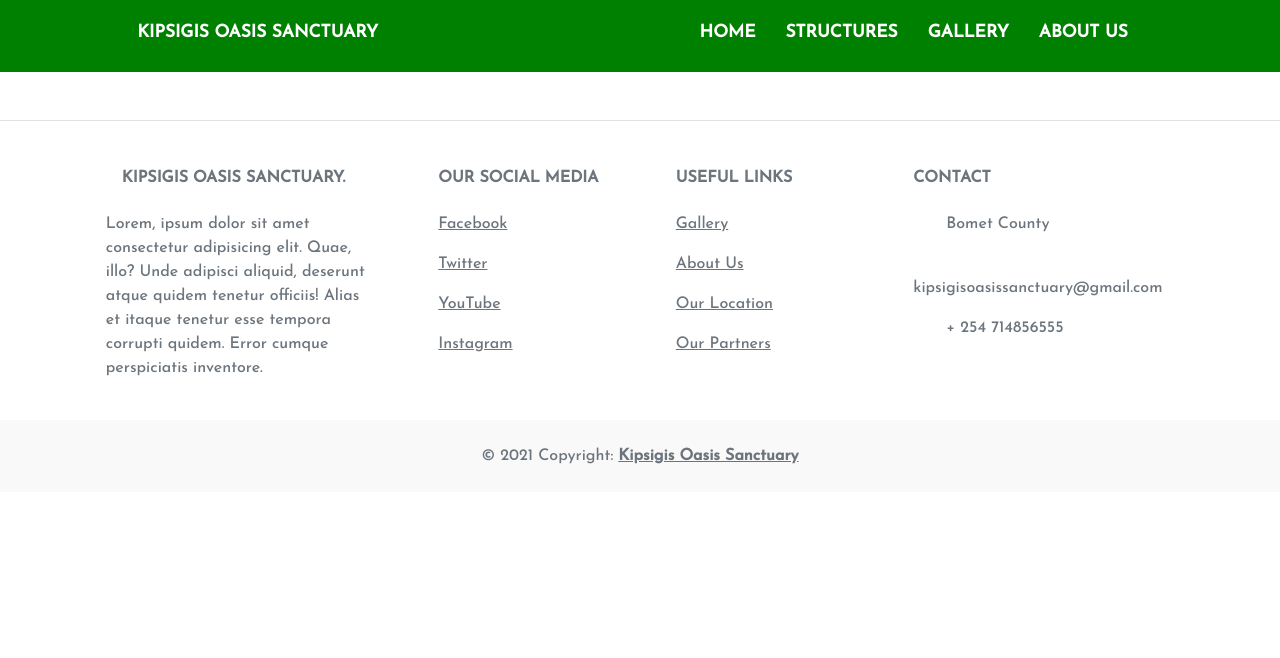
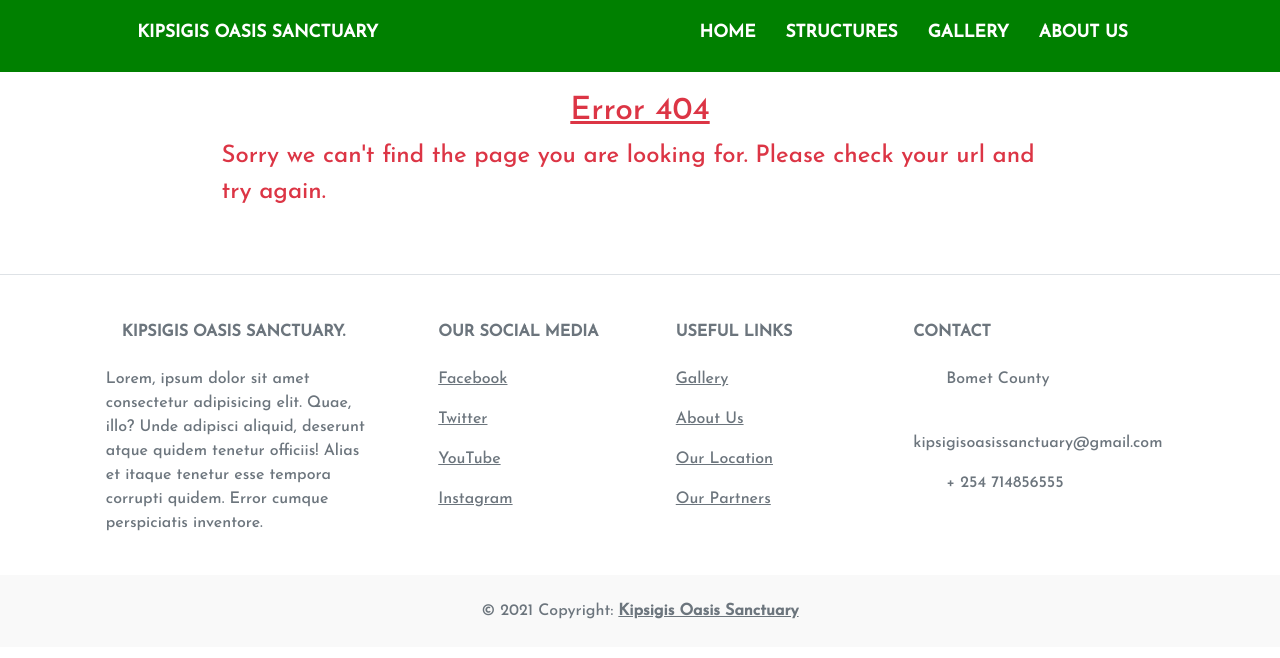
Before and after one commit to Vitalis-Kirui/Kipsigis-Sanctuary-Oasis, an Angular app: page / in a window 1280 px wide. Shown: the top 658 px of the page. Built offline with nearby package versions, Linux system fonts and the light colour scheme.

Commit message:
creating a not found page

```diff
--- /dev/null
+++ b/src/app/Components/not-found/not-found.component.css
@@ -0,0 +1,13 @@
+.content{
+    padding-top: 20px;
+    width: 75%;
+    margin: auto;
+}
+
+h2{
+    text-decoration: underline 3px solid;
+}
+
+p{
+    font-size: 24px;
+}
--- /dev/null
+++ b/src/app/Components/not-found/not-found.component.html
@@ -0,0 +1,12 @@
+<div class="container">
+
+    <div class="content text-danger">
+
+        <h2 class="text-center">Error 404</h2>
+
+        <p>Sorry we can't find the page you are looking for. Please check your url and try again.</p>
+
+
+    </div>
+
+</div>
--- /dev/null
+++ b/src/app/Components/not-found/not-found.component.ts
@@ -0,0 +1,15 @@
+import { Component, OnInit } from '@angular/core';
+
+@Component({
+  selector: 'app-not-found',
+  templateUrl: './not-found.component.html',
+  styleUrls: ['./not-found.component.css']
+})
+export class NotFoundComponent implements OnInit {
+
+  constructor() { }
+
+  ngOnInit(): void {
+  }
+
+}
--- a/src/app/app-routing.module.ts
+++ b/src/app/app-routing.module.ts
@@ -7,6 +7,7 @@ import { GalleryComponent } from './Components/gallery/gallery.component';
 import { GateComponent } from './Components/gate/gate.component';
 import { HallComponent } from './Components/hall/hall.component';
 import { HomeComponent } from './Components/home/home.component';
+import { NotFoundComponent } from './Components/not-found/not-found.component';
 import { ShadesComponent } from './Components/shades/shades.component';
 import { StructuresComponent } from './Components/structures/structures.component';
 import { WrittingsComponent } from './Components/writtings/writtings.component';
@@ -21,7 +22,8 @@ const routes: Routes = [
   { path: 'structures/culture', component: CultureComponent },
   { path: 'structures/gate', component: GateComponent },
   { path: 'structures/accommondations', component: AccommondationsComponent},
-  { path: 'structures/writtings', component: WrittingsComponent}
+  { path: 'structures/writtings', component: WrittingsComponent },
+  {path: '**', component : NotFoundComponent}
 ];
 
 @NgModule({
--- a/src/app/app.module.ts
+++ b/src/app/app.module.ts
@@ -15,6 +15,7 @@ import { CultureComponent } from './Components/culture/culture.component';
 import { GateComponent } from './Components/gate/gate.component';
 import { AccommondationsComponent } from './Components/accommondations/accommondations.component';
 import { WrittingsComponent } from './Components/writtings/writtings.component';
+import { NotFoundComponent } from './Components/not-found/not-found.component';
 
 @NgModule({
   declarations: [
@@ -30,7 +31,8 @@ import { WrittingsComponent } from './Components/writtings/writtings.component';
     CultureComponent,
     GateComponent,
     AccommondationsComponent,
-    WrittingsComponent
+    WrittingsComponent,
+    NotFoundComponent
   ],
   imports: [
     BrowserModule,
```
Also changed, not shown: 1 other file (tests, documents, lock files or other folders).
